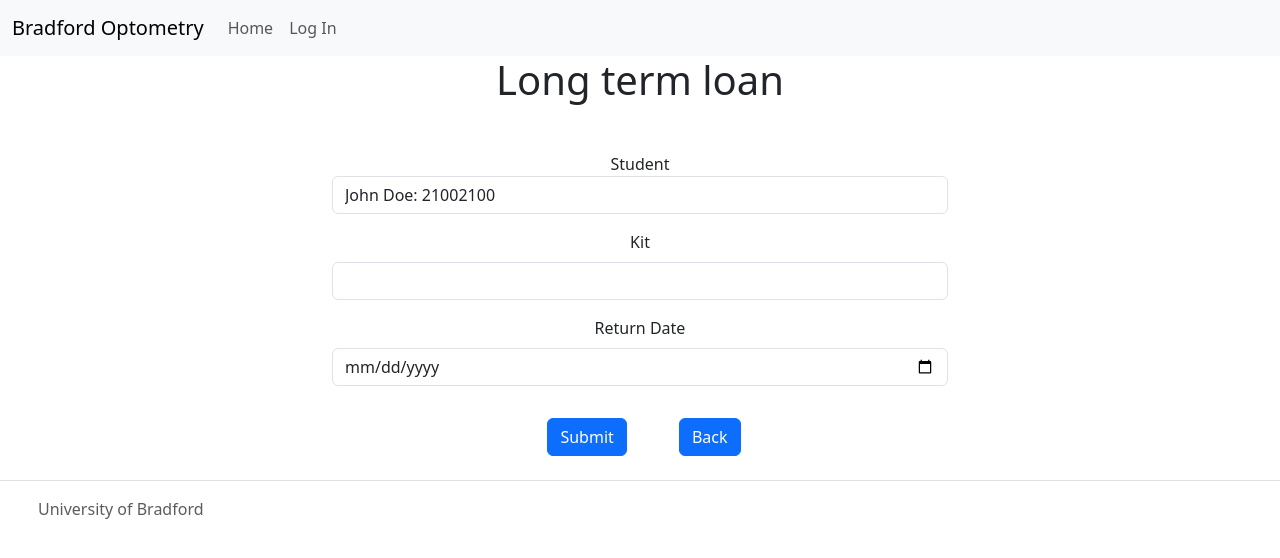
After one commit to louwJohan/optom-eq, a Django app: page /loan/longform in a window 1280 px wide. The commit adds this page. Shown: the top 558 px of the page. Run offline with Django 4.2, Linux system fonts and the light colour scheme; data comes from the database, SQL or seed files in the repository; both versions use the stored data as it was after the commit; some libraries are stand-ins or nearby versions.

Commit message:
Add long term loans and logic

```diff
--- a/loan/models.py
+++ b/loan/models.py
@@ -59,3 +59,10 @@ class Health(models.Model):
 
     def __str__(self):
         return self.student.student_nr
+
+class Long(models.Model):
+    student = models.ForeignKey(Student, on_delete=models.CASCADE)
+    date = models.DateField(auto_now_add=True)
+    kit = models.CharField(max_length=150)
+    return_date = models.DateField(auto_now=False, null=True)
+    returned = models.BooleanField(default=False)
--- a/loan/urls.py
+++ b/loan/urls.py
@@ -6,5 +6,8 @@ urlpatterns = [
     path('longloan', views.longloan, name='longloan'),
     path('refraction', views.refraction, name='refraction'),
     path('health', views.health, name='health'),
-    path('returns/<int:pk>', views.returns, name='returns')
+    path('returns/<int:pk>', views.returns, name='returns'),
+    path('longlist', views.longList, name='longlist'),
+    path('longform', views.longForm, name='longform'),
+    path('longreturn/<int:pk>', views.long_returns, name='longreturn'),
 ]
--- a/loan/views.py
+++ b/loan/views.py
@@ -1,5 +1,5 @@
 from django.shortcuts import render, redirect, get_object_or_404, reverse
-from loan.models import Student, Ref, Health
+from loan.models import Student, Ref, Health, Long
 from datetime import datetime
 
 # Create your views here.
@@ -7,8 +7,34 @@ def loan(request):
     return render(request, 'loan.html')
 
 def longloan(request):
+    return render(request, 'longloan.html')
+
+def longForm(request):
     students = Student.objects.all()
-    return render(request, 'longloan.html', {'students': students})
+    if request.method == 'POST':
+        student_id = request.POST.get('student')
+        student = Student.objects.get(id=int(student_id))
+        kit = request.POST.get('kit')
+        return_date = request.POST.get('return_date')
+        form = Long(student=student,
+                    kit=kit,
+                    return_date=return_date
+                    )
+        form.save()
+        return redirect('longloan')
+    return render(request, 'longform.html', {'students': students})
+
+def longList(request):
+    list = Long.objects.filter(returned=False)
+    return render(request, 'longlist.html', {'list': list})
+
+def long_returns(request, pk):
+    item = Long.objects.get(pk=pk)
+    if request.method == 'POST':
+        item.returned = True
+        item.save()
+        return redirect(reverse('longlist'))
+    return render(request, 'longreturn.html', {'item': item})
 
 def refraction(request):
     students = Student.objects.all()
--- a/templates/base.html
+++ b/templates/base.html
@@ -26,6 +26,7 @@
               {% if user.is_authenticated %}
               <a class="nav-link" href="{% url 'loan' %}">Loan</a>
               <a class="nav-link" href="{% url 'list' %}">List</a>
+              <a class="nav-link" href="{% url 'longloan' %}">Long Term Loan</a>
               <a class="nav-link" href="{% url 'account_logout' %}">Log Out</a>
               {% else %}
               <a class="nav-link" href="{% url 'account_login' %}">Log In</a>
--- /dev/null
+++ b/templates/longform.html
@@ -0,0 +1,33 @@
+{% extends 'base.html' %}
+{% block content %}
+<h1>Long term loan</h1>
+<div class="row justify-content-center mt-5">
+    <div class="col col-lg-6">
+        <form method="POST">
+            {% csrf_token %}
+            <div class="form-group mb-3">
+                <label for="student">Student</label>
+                <select name="student" id="student" class="form-control">
+                    {% for student in students %}
+                    <option value="{{student.pk}}">
+                        {{student.name}} {{student.surname}}: {{student.student_nr}}
+                    </option>
+                    {% endfor %}
+                </select>
+            </div>
+            <div class="mb-3">
+                <label for="kit" class="form-label">Kit</label>
+                <input type="text" class="form-control" id="kit" name="kit" required>
+              </div>
+              <div class="mb-3">
+                <label for="return_date" class="form-label">Return Date</label>
+                <input type="date" class="form-control" id="return_date" name="return_date" required>
+              </div>
+
+            <button type="submit" class="btn btn-primary mt-3 ms-2">Submit</button>
+            <a class="btn btn-primary mt-3 ms-5" href="{% url 'longloan' %}">Back</a>
+        </form>
+    </div>
+</div>
+
+{% endblock %}
--- a/templates/longloan.html
+++ b/templates/longloan.html
@@ -1,5 +1,11 @@
 {% extends 'base.html' %}
 {% block content %}
 <h1>Long term loan</h1>
+<div class="row mt-5">
+    <div class="col">
+        <a class="btn btn-lg btn-success me-3" href="{% url 'longform' %}">Loan a Kit</a>
+        <a class="btn btn-lg btn-success ms-3" href="{% url 'longlist' %}">Outstanding Kit</a>
+    </div>
+</div>
 
 {% endblock %}
```
Also changed, not shown: templates/longlist.html (added, +27 -0 lines), templates/longreturn.html (added, +21 -0 lines), db.sqlite3, loan/migrations/0011_long.py (added).
